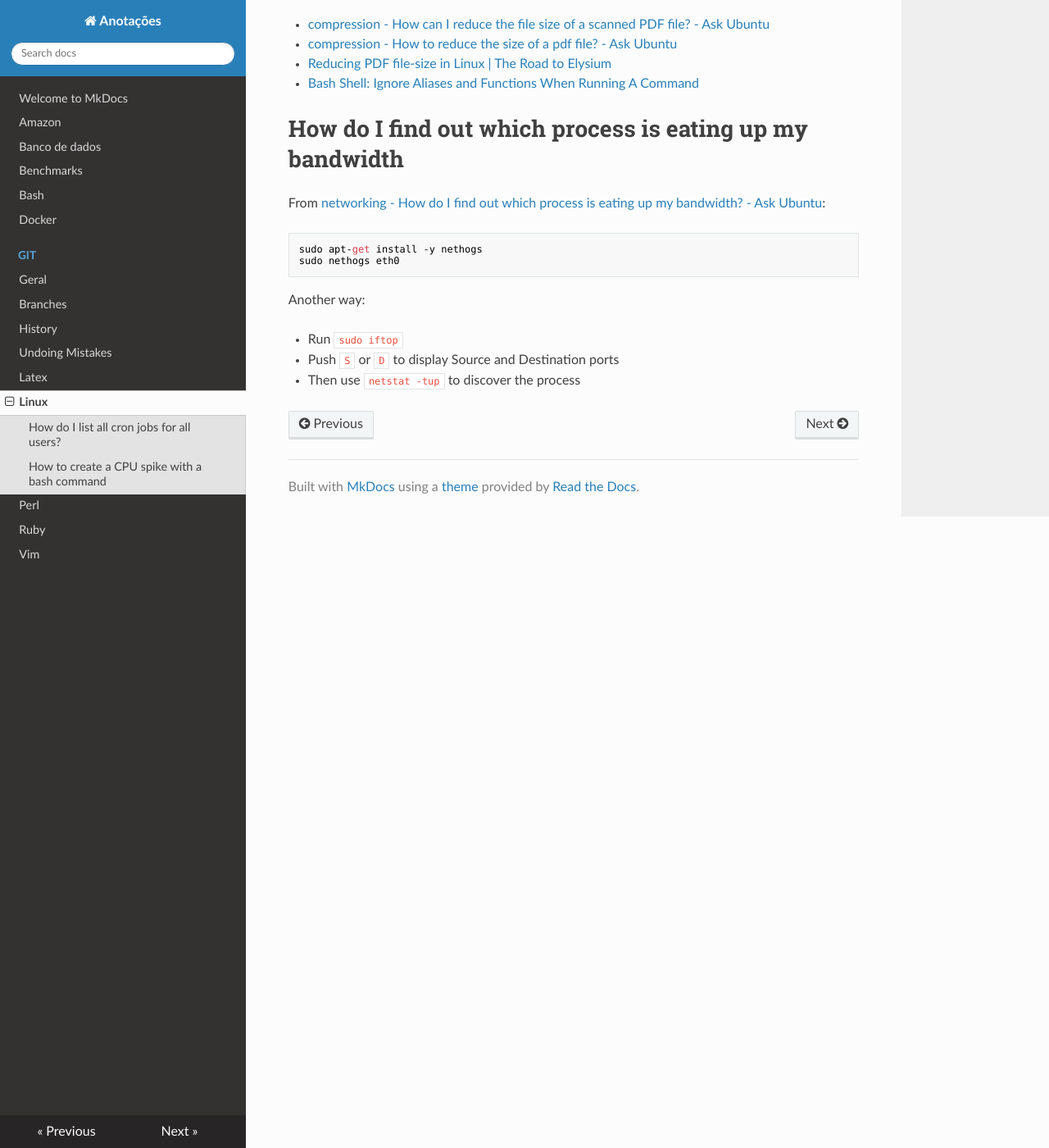
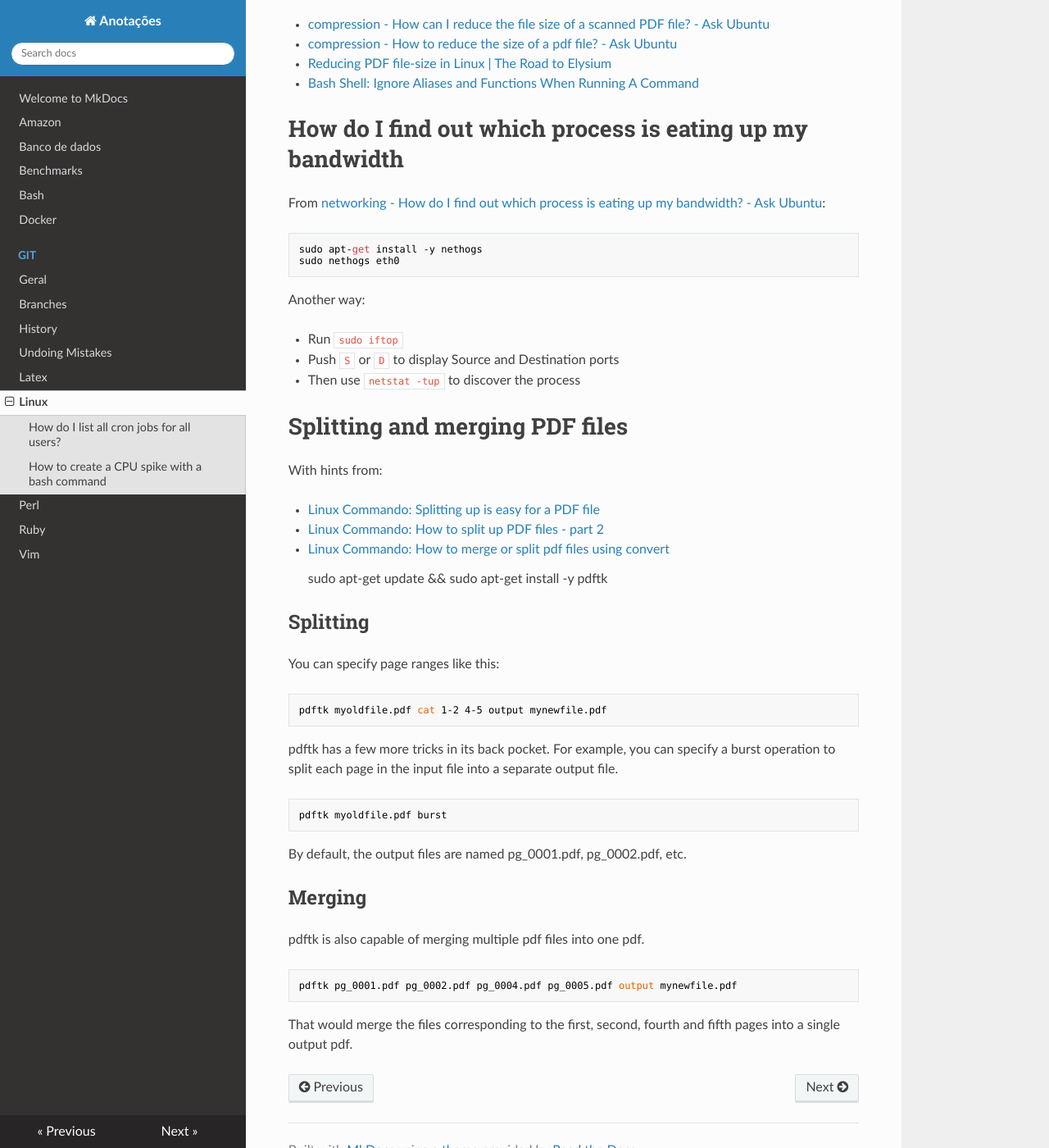
Before and after one commit to hposca/useful_notes, an MkDocs documentation site: the page built from docs/linux.md, in a window 1280 px wide and 1400 px high, scrolled down 6335 px. Shown: the whole window at 82% size. Built offline with MkDocs 1.6.1, drawn with Linux system fonts in a browser that asks for light colours; nearby versions of some CDN libraries; old or Windows-style settings are respelled for this version of MkDocs.

Commit message:
Hints on using pdftk to split/merge PDFs

```diff
--- a/docs/linux.md
+++ b/docs/linux.md
@@ -292,3 +292,33 @@ Another way:
 - Run `sudo iftop`
 - Push `S` or `D` to display Source and Destination ports
 - Then use `netstat -tup` to discover the process
+
+# Splitting and merging PDF files
+
+With hints from:
+
+- [Linux Commando: Splitting up is easy for a PDF file](http://linuxcommando.blogspot.com.br/2013/02/splitting-up-is-easy-for-pdf-file.html)
+- [Linux Commando: How to split up PDF files - part 2](http://linuxcommando.blogspot.com.br/2014/01/how-to-split-up-pdf-files-part-2.html)
+- [Linux Commando: How to merge or split pdf files using convert](http://linuxcommando.blogspot.com.br/2015/03/how-to-merge-or-split-pdf-files-using.html)
+
+    sudo apt-get update && sudo apt-get install -y pdftk
+
+## Splitting
+
+You can specify page ranges like this:
+
+    pdftk myoldfile.pdf cat 1-2 4-5 output mynewfile.pdf
+
+pdftk has a few more tricks in its back pocket. For example, you can specify a burst operation to split each page in the input file into a separate output file.
+
+    pdftk myoldfile.pdf burst
+
+By default, the output files are named pg_0001.pdf, pg_0002.pdf, etc.
+
+## Merging
+
+pdftk is also capable of merging multiple pdf files into one pdf.
+
+    pdftk pg_0001.pdf pg_0002.pdf pg_0004.pdf pg_0005.pdf output mynewfile.pdf
+
+That would merge the files corresponding to the first, second, fourth and fifth pages into a single output pdf.
```
